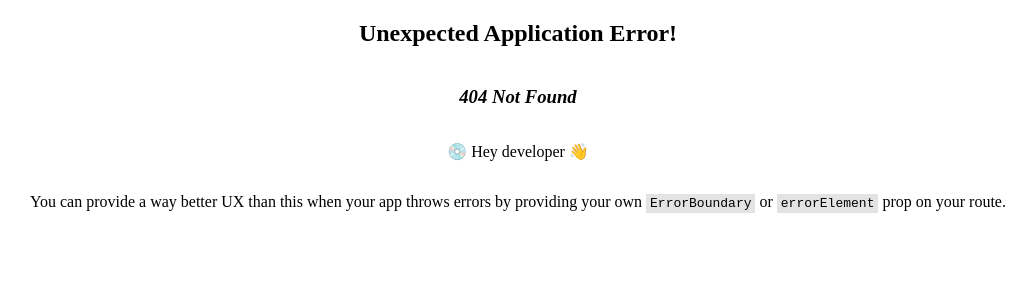
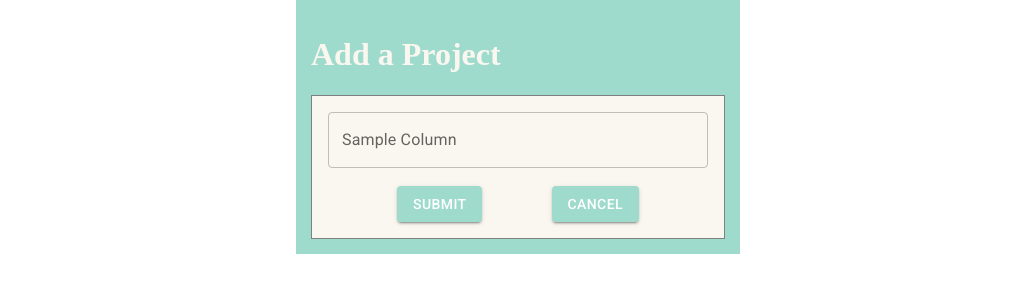
Before and after one commit to casslee1/sew-organized, a React (Vite) app: page /addsample in a window 1280 px wide. Before the commit this address had no page. Shown: the top 300 px of the page, without its empty margins (122-1155 px from the left). Built offline with nearby package versions, Linux system fonts and the light colour scheme.

Commit message:
Set up simple sample pages to figure out how to enter data in database and display data

```diff
--- /dev/null
+++ b/src/Routes/AddSample.jsx
@@ -0,0 +1,46 @@
+import TextField from '@mui/material/TextField';
+import Button from '@mui/material/Button';
+import { Link } from "react-router-dom";
+import '../Styles/entryForm.css';
+import Box from '@mui/material/Box';
+
+const AddSample = () => {
+
+    const handleSubmit = (event) => {
+        event.preventDefault();
+        const formData = new FormData(event.target);
+        for (let [key, value] of formData.entries()) {
+          console.log(`${key}: ${value}`);
+        }
+      };
+
+    return (
+        <div className="entryFormWrapper">
+            <h1>Add a Project</h1>
+            <Box sx={{ p: 2, border: '1px solid grey', bgcolor: '#faf7f0' }}>
+            <form onSubmit={handleSubmit}>
+
+                <div>
+                    <TextField
+                        type="text"
+                        label="Sample Column"
+                        name="sampleColumn"
+                        sx={{width: 380 }}
+                    />
+                </div>
+
+                <br />
+                <div className="buttonWrapper">
+                    <Button variant="contained" type="submit" sx={{background:'#9fdbcd'}}>Submit</Button>
+                    <Link to="../sample">
+                        <Button variant="contained" sx={{background:'#9fdbcd'}}>Cancel</Button>
+                    </Link>
+                </div>
+            </form>
+            </Box>
+        </div>
+    );
+
+  };
+
+  export default AddSample;
--- /dev/null
+++ b/src/Routes/Sample.jsx
@@ -0,0 +1,27 @@
+import { Link } from "react-router-dom";
+import Button from '@mui/material/Button';
+import NavBar from '../Components/NavBar/NavBar';
+import PatternCard from '../Components/PatternCard/PatternCard';
+import '../Styles/index.css';
+
+const Patterns = () => {
+    return (
+      <div className='background'>
+        <div className="navWrapper">
+          <NavBar/>
+        </div>
+        <div className="pageWrapper">
+          <div className='addButtonWrapper'>
+            <Link to="../addsample">
+              <Button variant="contained" sx={{background:'#9fdbcd'}}>Add To Sample Table</Button>
+            </Link>
+          </div>
+          <div className='cardWrapper'>
+            <PatternCard /> <PatternCard />
+          </div>
+        </div>
+      </div>
+    );
+  };
+
+  export default Patterns;
--- /dev/null
+++ b/src/Routes/SampleEntry.jsx
@@ -0,0 +1,26 @@
+import List from '@mui/material/List';
+import ListItem from '@mui/material/ListItem';
+import ListItemText from '@mui/material/ListItemText';
+import '../Styles/itemPage.css';
+
+const ProjectEntry = () => {
+    return (
+      <div className='itemEntryWrapper'>
+        <div className='topImageWrapper'>
+          <img src="src/Images/velvetFabric.png" alt="fabric" />
+        </div>
+        <div className='listWrapper'>
+          <List>
+            <ListItem>
+              <ListItemText primary="Sample ID: " />
+            </ListItem>
+            <ListItem>
+              <ListItemText primary="Sample Column: " />
+            </ListItem>
+          </List>
+        </div>
+      </div>
+    );
+  };
+
+  export default ProjectEntry;
```
Also changed, not shown: src/main.jsx (+15 -0 lines).
